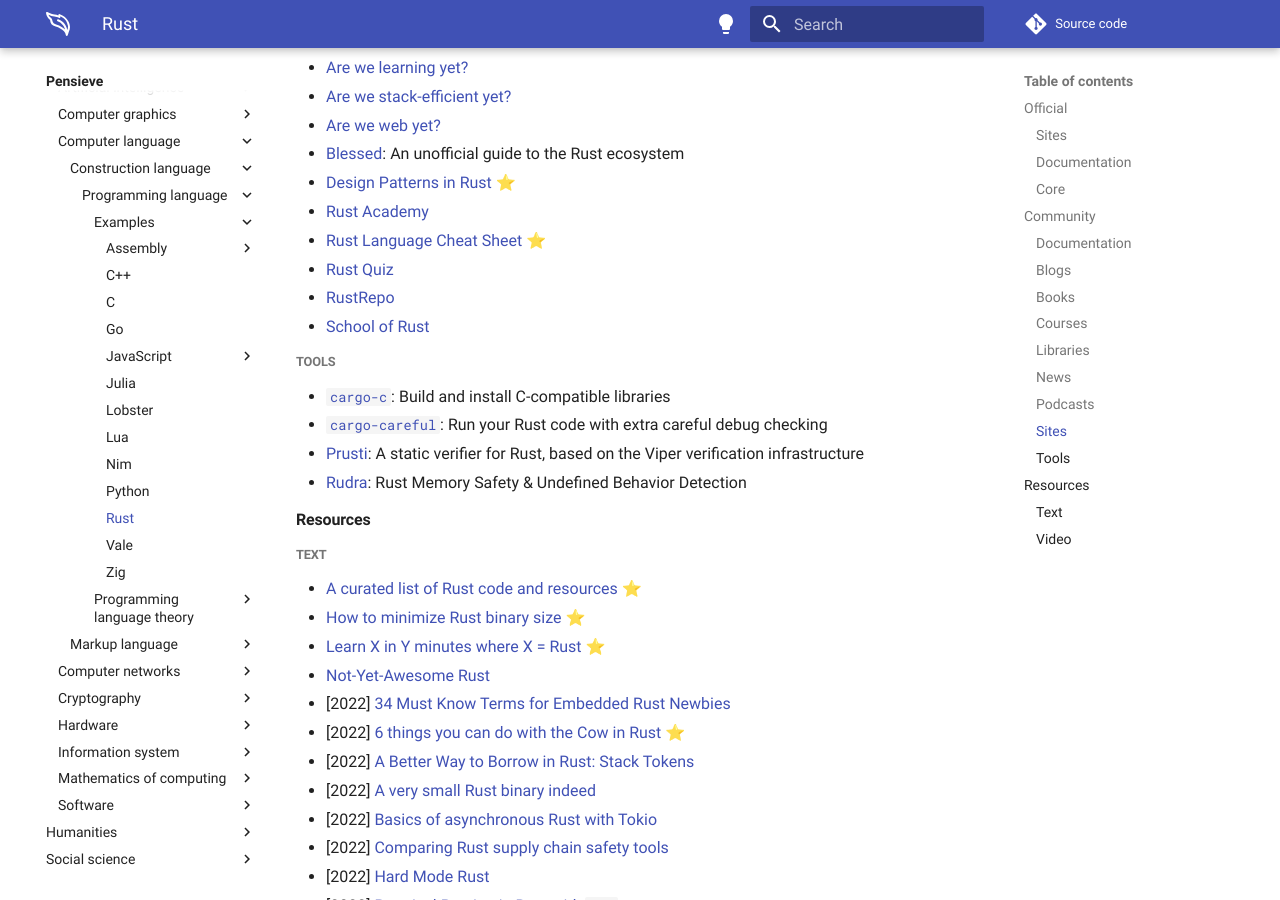
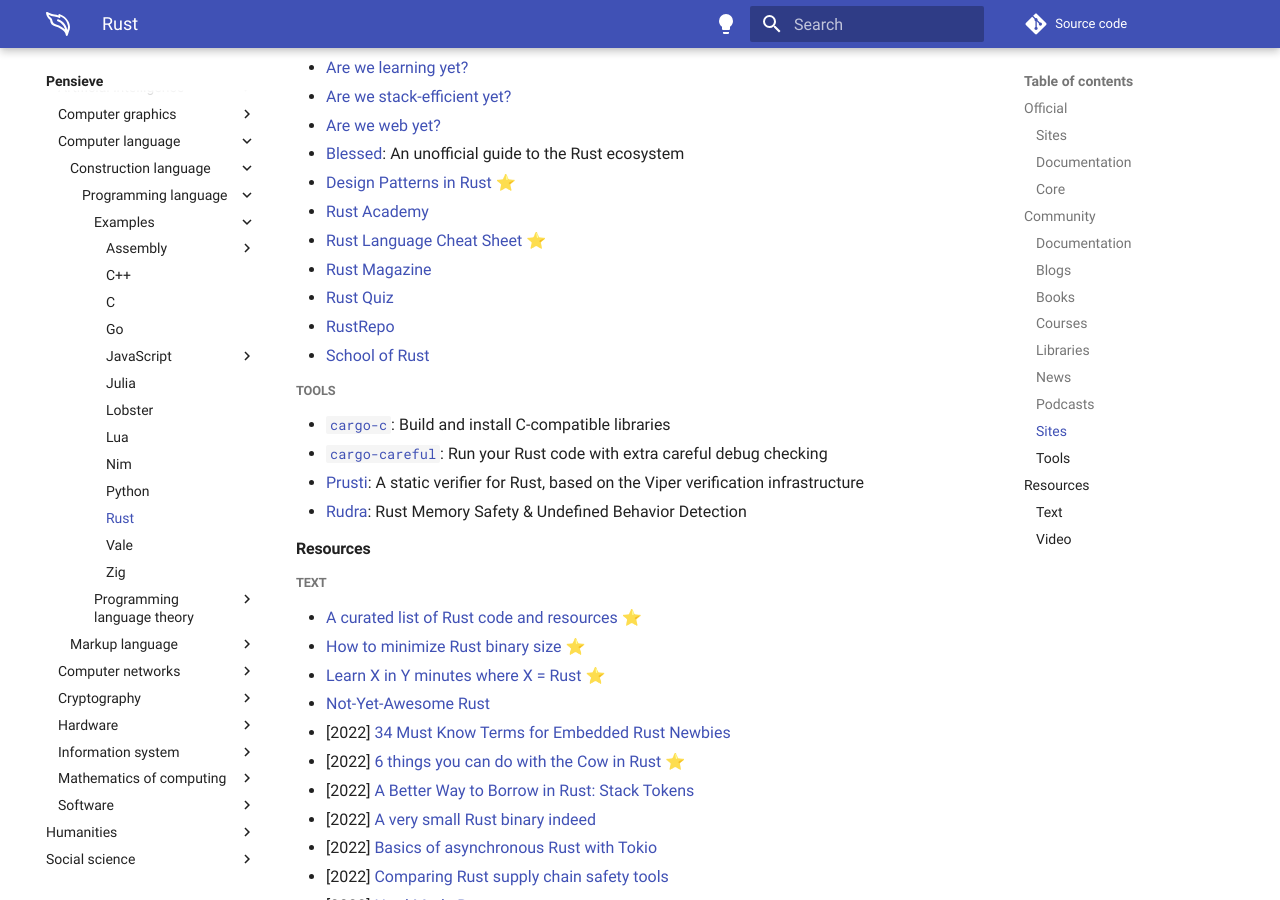
Before and after one commit to paveloom/paveloom.dev, an MkDocs documentation site: the page built from content/pensieve/rust.md, in a window 1280 px wide and 900 px high, scrolled down 2469 px. Built offline with MkDocs 1.6.1 and Material for MkDocs 9.7.7, drawn with Linux system fonts in a browser that asks for light colours; comment, search, counter and statistics services are not loaded.

Commit message:
Pensieve: update the Rust page.

```diff
--- a/content/pensieve/rust.md
+++ b/content/pensieve/rust.md
@@ -89,6 +89,7 @@
 - [Design Patterns in Rust](https://refactoring.guru/design-patterns/rust) ⭐
 - [Rust Academy](https://rust-academy.com)
 - [Rust Language Cheat Sheet](https://cheats.rs) ⭐
+- [Rust Magazine](https://rustmagazine.github.io)
 - [Rust Quiz](https://dtolnay.github.io/rust-quiz)
 - [RustRepo](https://rustrepo.com)
 - [School of Rust](https://rust-school.io)
```
